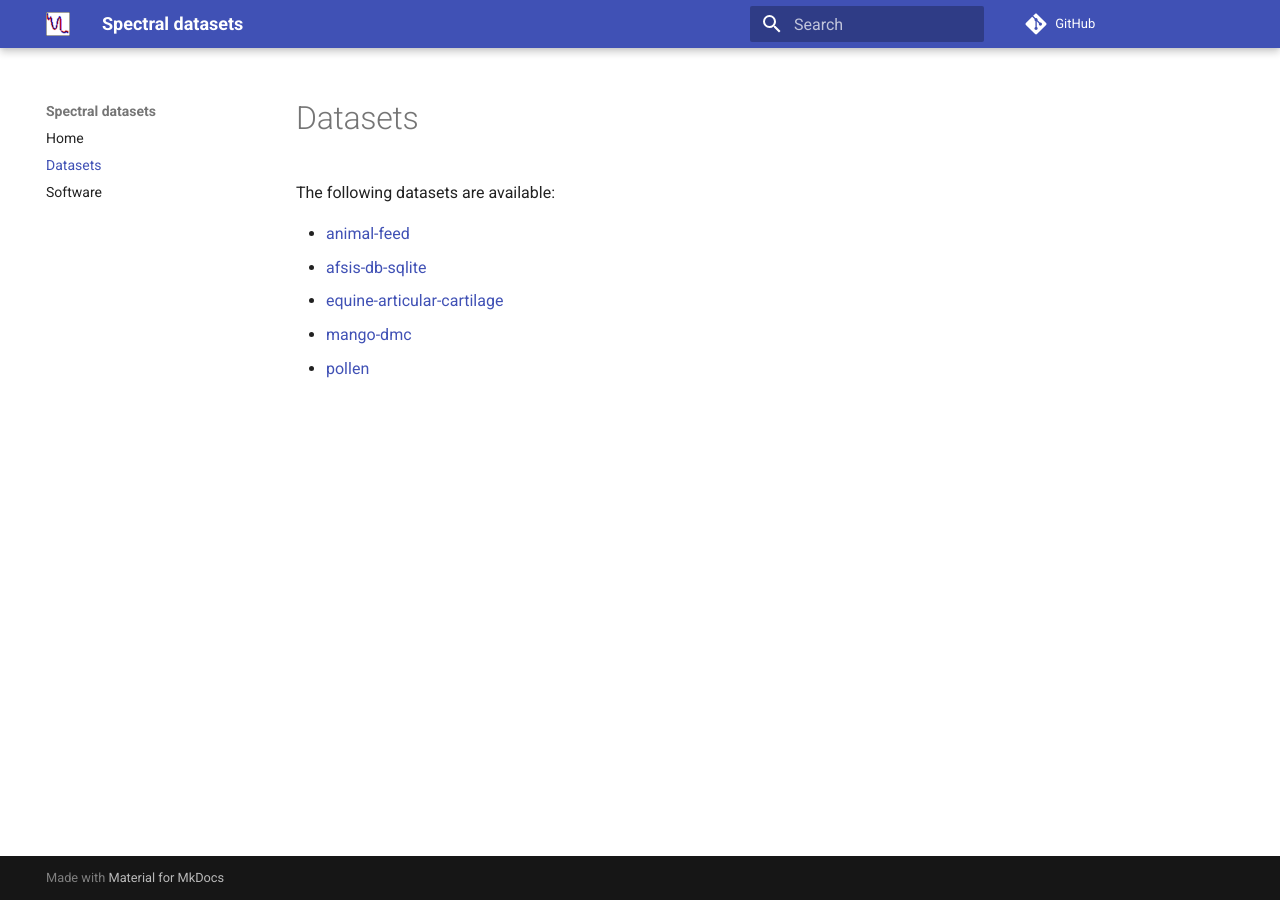
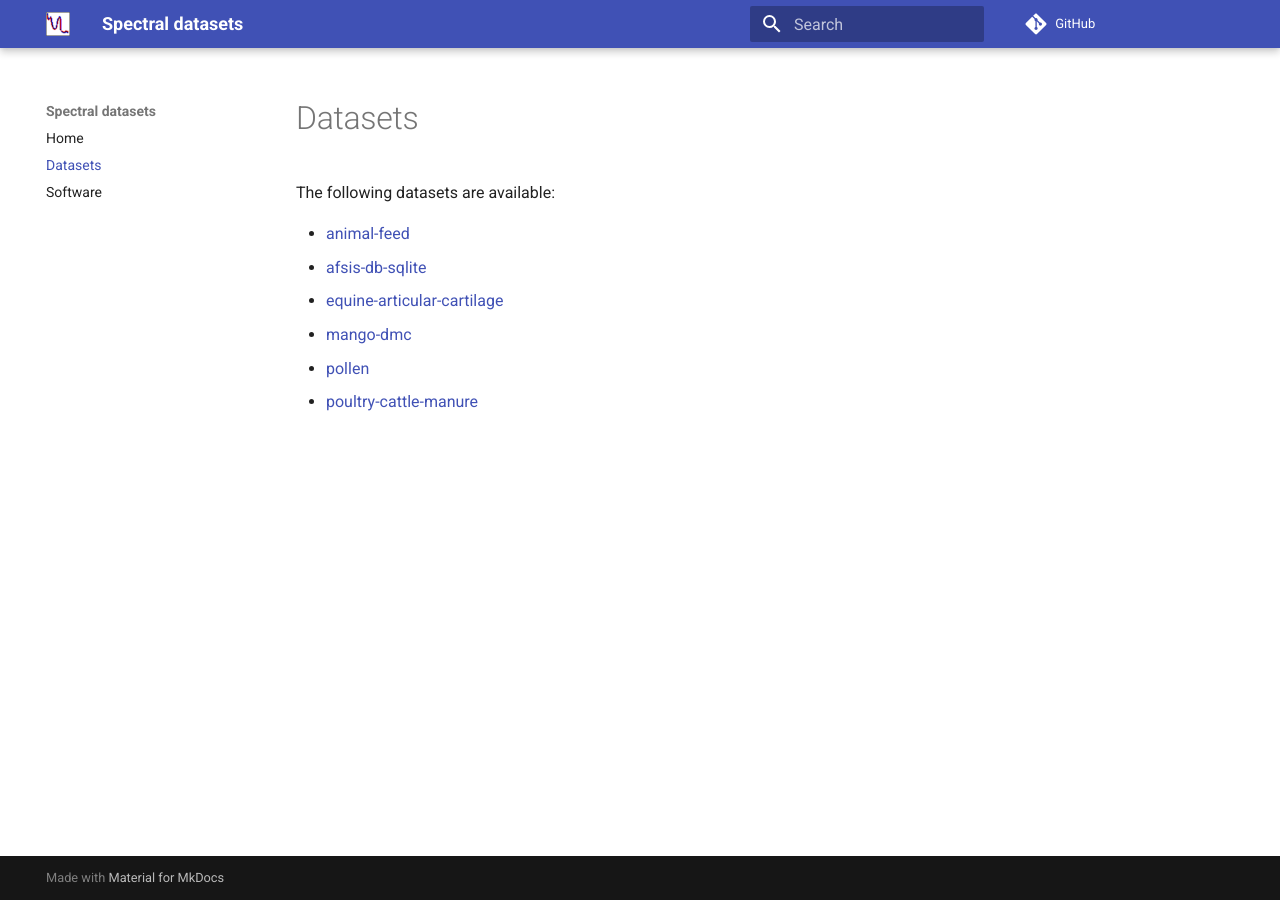
Before and after one commit to spectral-datasets/spectral-datasets.github.io, an MkDocs documentation site: the page built from docs/datasets.md, in a window 1280 px wide. Built offline with MkDocs 1.6.1 and Material for MkDocs 9.7.7, drawn with Linux system fonts in a browser that asks for light colours; comment, search, counter and statistics services are not loaded.

Commit message:
added dataset

```diff
--- a/docs/datasets.md
+++ b/docs/datasets.md
@@ -5,3 +5,4 @@ The following datasets are available:
 * [equine-articular-cartilage](https://github.com/spectral-datasets/equine-articular-cartilage)
 * [mango-dmc](https://github.com/spectral-datasets/mango-dmc)
 * [pollen](https://github.com/spectral-datasets/pollen)
+* [poultry-cattle-manure](https://github.com/spectral-datasets/poultry-cattle-manure)
```
